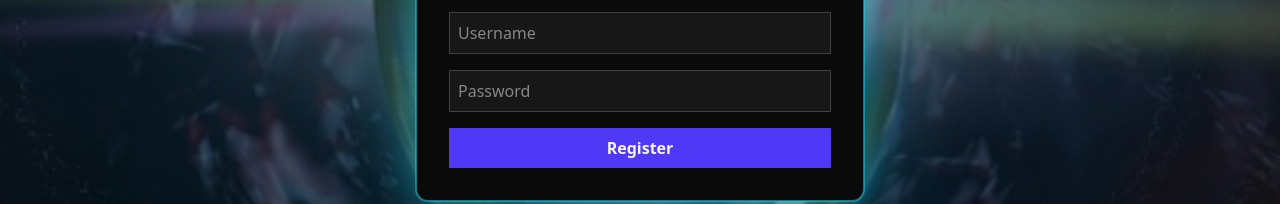
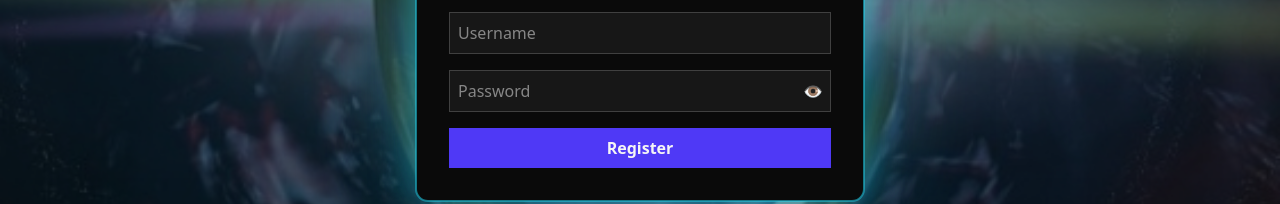
Before and after one commit to MelonCDavis/SPELLFRAME, a React (Vite) app in the folder frontend/: page /register in a window 1280 px wide. Shown: the part 401-605 px from the top of the page. Built offline with nearby package versions, Linux system fonts and the light colour scheme; no server answers; a web font is replaced by a local one.

Commit message:
Improve registration flow: email verification handling and show/hide password

```diff
--- a/frontend/src/pages/RegisterPage.jsx
+++ b/frontend/src/pages/RegisterPage.jsx
@@ -12,6 +12,7 @@ export default function RegisterPage() {
   const [loading, setLoading] = useState(false);
   const [message, setMessage] = useState(null);
   const [error, setError] = useState(null);
+  const [showPassword, setShowPassword] = useState(false);
 
   const AUTH_GLOW = [34, 211, 238];
   const [r, g, b] = AUTH_GLOW;
@@ -92,14 +93,35 @@ export default function RegisterPage() {
                 required
               />
 
+             <div className="relative">
               <input
-                className="w-full p-2 bg-neutral-900 border border-neutral-700"
-                type="password"
+                className="w-full p-2 pr-10 bg-neutral-900 border border-neutral-700"
+                type={showPassword ? "text" : "password"}
                 placeholder="Password"
                 value={form.password}
                 onChange={(e) => setForm({ ...form, password: e.target.value })}
                 required
               />
+
+              <button
+                type="button"
+                onClick={() => setShowPassword((v) => !v)}
+                className="
+                  absolute
+                  inset-y-0
+                  right-2
+                  flex
+                  items-center
+                  text-neutral-400
+                  hover:text-neutral-200
+                  transition
+                  hover:drop-shadow-[0_0_6px_rgba(34,211,238,0.6)]
+                "
+                aria-label={showPassword ? "Hide password" : "Show password"}
+              >
+                {showPassword ? "🙈" : "👁️"}
+              </button>
+            </div>
 
               <button
                 type="submit"
```
Also changed, not shown: 1 other file (tests, documents, lock files or other folders).
